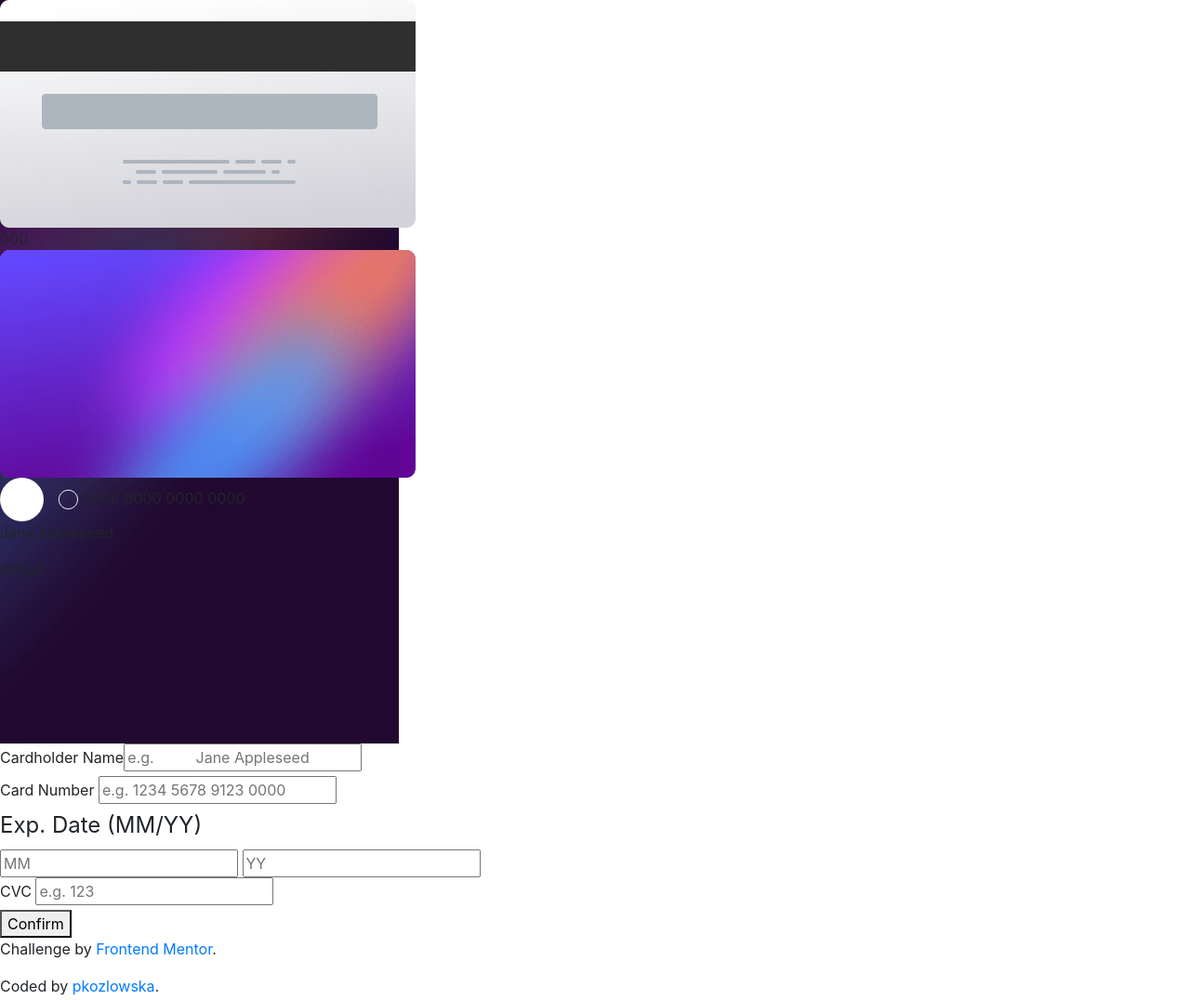
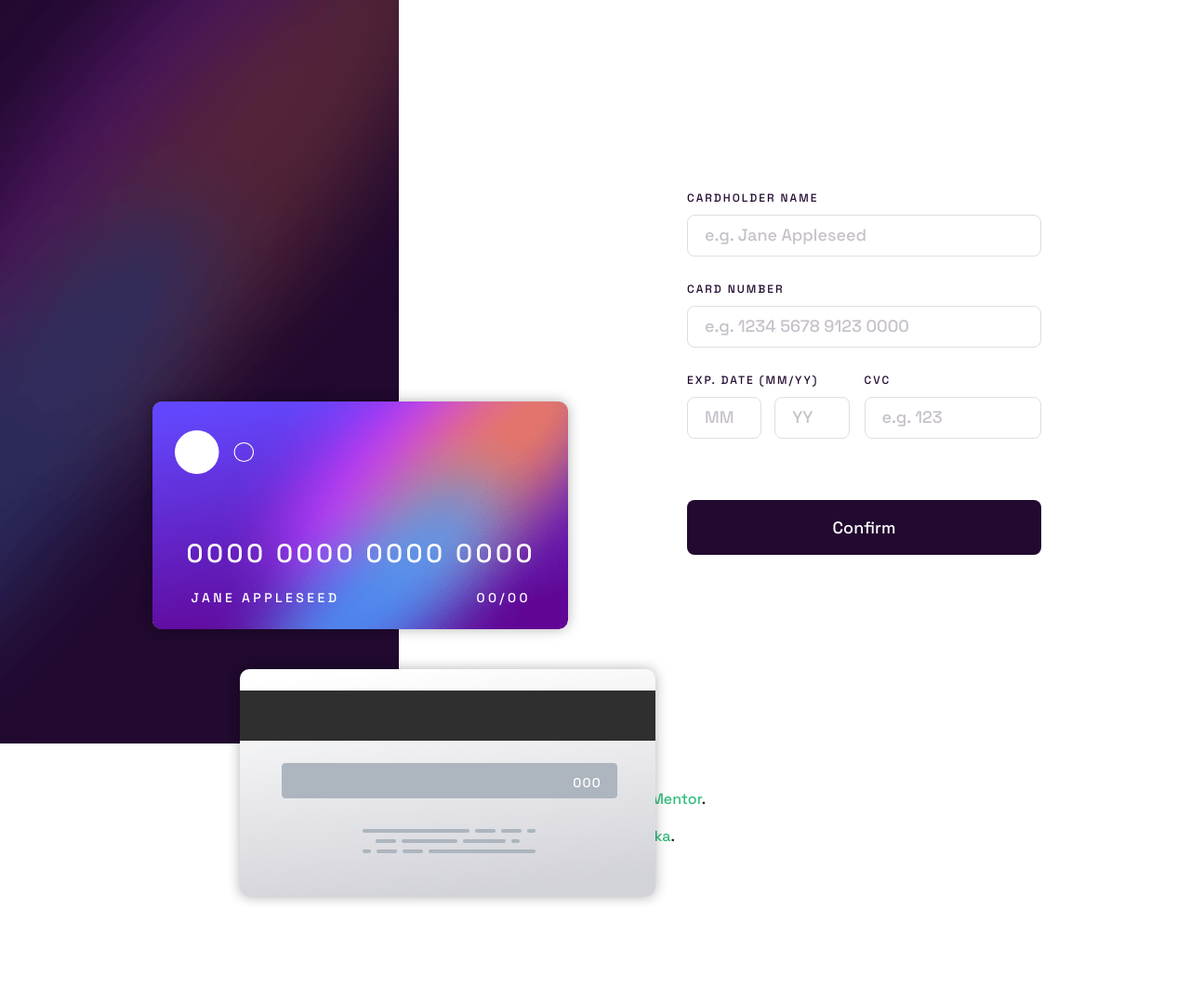
Before and after one commit to pkozlowska/card-details-form, a website: page index.html in a window 1280 px wide. Shown: the whole page at 93% size. After the commit the page ends 976 px from the top, so only its background shows below. Drawn offline with nearby package versions, Linux system fonts and the light colour scheme.

Commit message:
Basic content styling

```diff
--- a/index.html
+++ b/index.html
@@ -16,71 +16,131 @@
       crossorigin="anonymous"
     />
     <link href="styles.css" rel="stylesheet" type="text/css" />
+
     <title>Frontend Mentor | Interactive card details form</title>
   </head>
-  <body class="p-0 m-0">
+  <body class="p-0 m-0 d-flex flex-column">
+    <div
+      class="d-flex flex-column flex-lg-row justify-content-between"
+    >
       <section class="card-view">
-      <div class="card-back">
-        <img src="images/bg-card-back.png" alt="card-back" />
-        <span>000</span>
+        <div
+          class="card card-back d-flex flex-column justify-content-center border-0"
+        >
+          <p class="cvc text-white mb-0 align-self-end">000</p>
         </div>
-      <div class="card-front">
-        <img src="images/bg-card-front.png" alt="card-front" />
-        <img src="images/card-logo.svg" alt="card-logo">
-        <span>0000 0000 0000 0000</span>
-        <p>Jane Appleseed</p>
-        <span>00/00</span>
+        <div
+          class="card card-front d-flex flex-column justify-content-center border-0"
+        >
+          <img
+            class="logo mt-4 mx-3 mx-lg-4"
+            src="images/card-logo.svg"
+            alt="card-logo"
+          />
+          <article
+            class="card-front-info d-flex flex-column justify-content-between"
+          >
+            <p class="text-white text-center text-uppercase mb-0">
+              0000 0000 0000 0000
+            </p>
+            <div
+              class="card-front-info-bottom d-flex flex-row justify-content-between mb-3"
+            >
+              <p class="text-white mb-0 text-uppercase">Jane Appleseed</p>
+              <span class="text-white text-uppercase">00/00</span>
+            </div>
+          </article>
         </div>
       </section>
-    <main class="formContainer">
+      <main class="form-container d-flex flex-column align-self-center">
         <form novalidate id="form">
-        <div class="form-field">
-          <label for="name">Cardholder Name</label
+          <div class="form-field d-flex flex-column">
+            <label for="name" class="mb-0 text-uppercase">Cardholder Name</label
             ><input
               type="text"
-            id="name" name="name"
-            placeholder="e.g.
-          Jane Appleseed"
+              id="name"
+              class="text-input"
+              name="name"
+              placeholder="e.g. Jane Appleseed"
               required
             />
           </div>
-        <div class="form-field">
-          <label for="card-number">Card Number</label>
+          <div class="form-field d-flex flex-column">
+            <label for="card-number" class="mb-0 text-uppercase"
+              >Card Number</label
+            >
             <input
               type="text"
-            id="card-number" name="card-number"
+              id="card-number"
+              class="text-input"
+              name="card-number"
               placeholder="e.g. 1234 5678 9123 0000"
               required
             />
           </div>
-        <fieldset>
-          <legend>Exp. Date (MM/YY)</legend>
-          <input type="text" id="date-MM" name="date-MM" placeholder="MM" required />
-          <input type="text" id="date-YY" name="date-YY" placeholder="YY" required />
-        </fieldset>
-        <div class="form-field">
-          <label for="cvc">CVC</label>
-          <input type="text" id="cvc" name="cvc" placeholder="e.g. 123" required />
+          <div class="form-bottom d-flex flex-row justify-content-between">
+            <div class="form-field d-flex flex-column gap-2 w-50">
+              <label class="mb-0 text-uppercase">Exp. Date (MM/YY)</label>
+              <div
+                class="date-input-container d-flex flex-row justify-content-between"
+              >
+                <input
+                  type="text"
+                  id="date-MM"
+                  class="text-input date-cell"
+                  name="date-MM"
+                  placeholder="MM"
+                  required
+                />
+                <input
+                  type="text"
+                  id="date-YY"
+                  class="text-input date-cell"
+                  name="date-YY"
+                  placeholder="YY"
+                  required
+                />
               </div>
-        <button type="submit">Confirm</button>
+            </div>
+            <div class="cvc-field form-field d-flex flex-column">
+              <label for="cvc" class="mb-0 text-uppercase">cvc</label>
+              <input
+                type="text"
+                id="cvc"
+                class="text-input"
+                name="cvc"
+                placeholder="e.g. 123"
+                required
+              />
+            </div>
+          </div>
+          <button
+            type="submit"
+            class="confirm-btn border-0 py-3 w-100 text-white"
+          >
+            Confirm
+          </button>
         </form>
         <div class="formSubmittedView">
-        <img src="images/icon-complete.svg" alt="Completed">
+          <img src="images/icon-complete.svg" alt="Completed" />
           <h2>Thank you!</h2>
           <p>We've added your card details</p>
           <button type="button">Continue</button>
         </div>
       </main>
-    <footer class="footer-container">
-      <p>
+    </div>
+    <footer class="footer-container my-5 text-center">
+      <p class="main-text-color">
         Challenge by
         <a href="https://www.frontendmentor.io?ref=challenge" target="_blank"
           >Frontend Mentor</a
         >.
       </p>
-      <p>Coded by <a href="https://github.com/pkozlowska">pkozlowska</a>.</p>
+      <p class="main-text-color">
+        Coded by <a href="https://github.com/pkozlowska">pkozlowska</a>.
+      </p>
     </footer>
-    <script
+    <!-- <script
       src="https://code.jquery.com/jquery-3.2.1.slim.min.js"
       integrity="sha384-KJ3o2DKtIkvYIK3UENzmM7KCkRr/rE9/Qpg6aAZGJwFDMVNA/GpGFF93hXpG5KkN"
       crossorigin="anonymous"
@@ -89,7 +149,7 @@
       src="https://maxcdn.bootstrapcdn.com/bootstrap/4.0.0/js/bootstrap.min.js"
       integrity="sha384-JZR6Spejh4U02d8jOt6vLEHfe/JQGiRRSQQxSfFWpi1MquVdAyjUar5+76PVCmYl"
       crossorigin="anonymous"
-    ></script>
+    ></script> -->
     <script src="script.js"></script>
   </body>
 </html>
--- a/styles.css
+++ b/styles.css
@@ -1,3 +1,38 @@
+@import url("https://fonts.googleapis.com/css2?family=Space+Grotesk:wght@500&display=swap");
+
+:root {
+  /*FONTS*/
+  --main-font-size: 1.125rem;
+  --small-font-size: 0.5625rem;
+  --medium-font-size: 0.75rem;
+  --big-font-size: 1.75rem;
+
+  /*COLORS*/
+  --deep-violet-color: #21092f;
+  --red-color: #ff5050;
+  --light-grey: #dfdee0;
+
+  /*SIZES*/
+  --mobile-card-width: 17.8125rem;
+  --mobile-card-height: 9.75rem;
+  --desktop-card-width: 27.9375rem;
+  --desktop-card-height: 15.3125rem;
+
+  /*MARGINS*/
+  --mobile-margin-big: 19%;
+  --mobile-margin-small: 4.27%;
+  --desktop-margin-small: 11.6875rem;
+}
+
+* {
+  font-family: "Space Grotesk", sans-serif;
+  font-weight: 500;
+}
+
+.formSubmittedView {
+  display: none;
+}
+
 .card-view {
   background-image: url("images/bg-main-desktop.png");
   background-repeat: no-repeat;
@@ -6,16 +41,174 @@
   width: 33.54%;
 }
 
+.card {
+  width: var(--desktop-card-width);
+  height: var(--desktop-card-height);
+  border-radius: 0.625rem;
+  box-shadow: 0px 0px 14px 0px rgba(0, 0, 0, 0.3);
+}
+
+.card-front {
+  background-image: url("images/bg-card-front.png");
+  background-repeat: no-repeat;
+  background-size: var(--desktop-card-width) var(--desktop-card-height);
+  background-position: center;
+}
+
+.logo {
+  width: 18.95%;
+}
+
+.card-front-info {
+  font-size: var(--big-font-size);
+  letter-spacing: 3.422px;
+  margin: 4rem 0.5rem 0 0.6rem;
+}
+
+.card-front-info-botttom {
+  letter-spacing: 2px;
+}
+
+.card-back {
+  background-image: url("images/bg-card-back.png");
+  background-repeat: no-repeat;
+  background-size: var(--desktop-card-width) var(--desktop-card-height);
+  background-position: center;
+}
+
+.cvc {
+  font-size: 0.875rem;
+  letter-spacing: 1.286px;
+  margin-right: 12.944%;
+}
+
+label {
+  font-size: var(--medium-font-size);
+  letter-spacing: 2px;
+  color: var(--deep-violet-color);
+}
+
+input {
+  height: 2.8125rem;
+  border: 1px solid var(--light-grey);
+  border-radius: 0.5rem;
+}
+
+.text-input::placeholder {
+  padding-left: 1rem;
+  color: var(--deep-violet-color);
+  opacity: 0.25;
+  font-size: var(--main-font-size);
+}
+
+.form-container {
+  max-width: 23.8125rem;
+  margin-right: 10rem;
+}
+
+.form-field {
+  margin-bottom: 1.625rem;
+  gap: 0.5625rem;
+}
+
+.date-cell {
+  width: 46%;
+}
+
+.cvc-field {
+  width: 50%;
+  margin-left: 1rem;
+}
+
+.confirm-btn {
+  background-color: var(--deep-violet-color);
+  border-radius: 0.5rem;
+  font-size: var(--main-font-size);
+  margin-top: 2.5rem;
+}
+
+@media screen and (min-width: 992px) {
+  .card-front {
+    margin-top: 11.687rem;
+    left: 10.25rem;
+  }
+
+  .card-front-info-bottom {
+    font-size: 0.875rem;
+    margin: 1.0625rem 2rem 0 2rem;
+  }
+
+  .card-back {
+    top: 45rem;
+    left: 16.125rem;
+  }
+}
+
+@media screen and (max-width: 1200px) {
+  .form-container {
+    margin-right: 2rem;
+  }
+}
+
 @media screen and (max-width: 992px) {
+  .form-container {
+    margin-right: 0;
+  }
+
   .card-view {
     background-image: url("./images/bg-main-mobile.png");
     background-repeat: no-repeat;
-    height: 19rem;
+    height: 15rem;
     width: 100%;
+    padding-top: 2rem;
+    margin-bottom: 8.875rem;
+  }
+
+  .card {
+    height: var(--mobile-card-height);
+    width: var(--mobile-card-width);
+    border-radius: 0.45rem;
+  }
+  .card-back {
+    margin-right: var(--mobile-margin-small);
+    margin-left: var(--mobile-margin-big);
+    background-size: var(--mobile-card-width) var(--mobile-card-height);
+  }
+
+  .cvc {
+    font-size: var(--small-font-size);
+  }
+
+  .card-front {
+    margin-right: var(--mobile-margin-big);
+    margin-left: var(--mobile-margin-small);
+    margin-top: -3.9035rem;
+    background-size: var(--mobile-card-width) var(--mobile-card-height);
+  }
+
+  .card-front-info {
+    margin: 2.3125rem 0.5rem 0 0.6rem;
+    font-size: var(--main-font-size);
+  }
+
+  .card-front-info-bottom {
+    font-size: 0.5rem;
+    letter-spacing: 1.286px;
+    margin: 1.0625rem 0.2rem 1.4rem 0.2rem;
+  }
+
+  .form-field {
+    margin-bottom: 1.25rem;
+    gap: 0.5rem;
+  }
+
+  .confirm-btn {
+    margin-top: 1.75rem;
   }
 }
 
-
-.formSubmittedView {
-  display: none;
+.footer-container > p > a {
+  text-decoration: none;
+  color: #34bd7d;
+  font-weight: var(--font-weight-semibold);
 }
```
Lines whose indentation alone changed are shown as unchanged.
